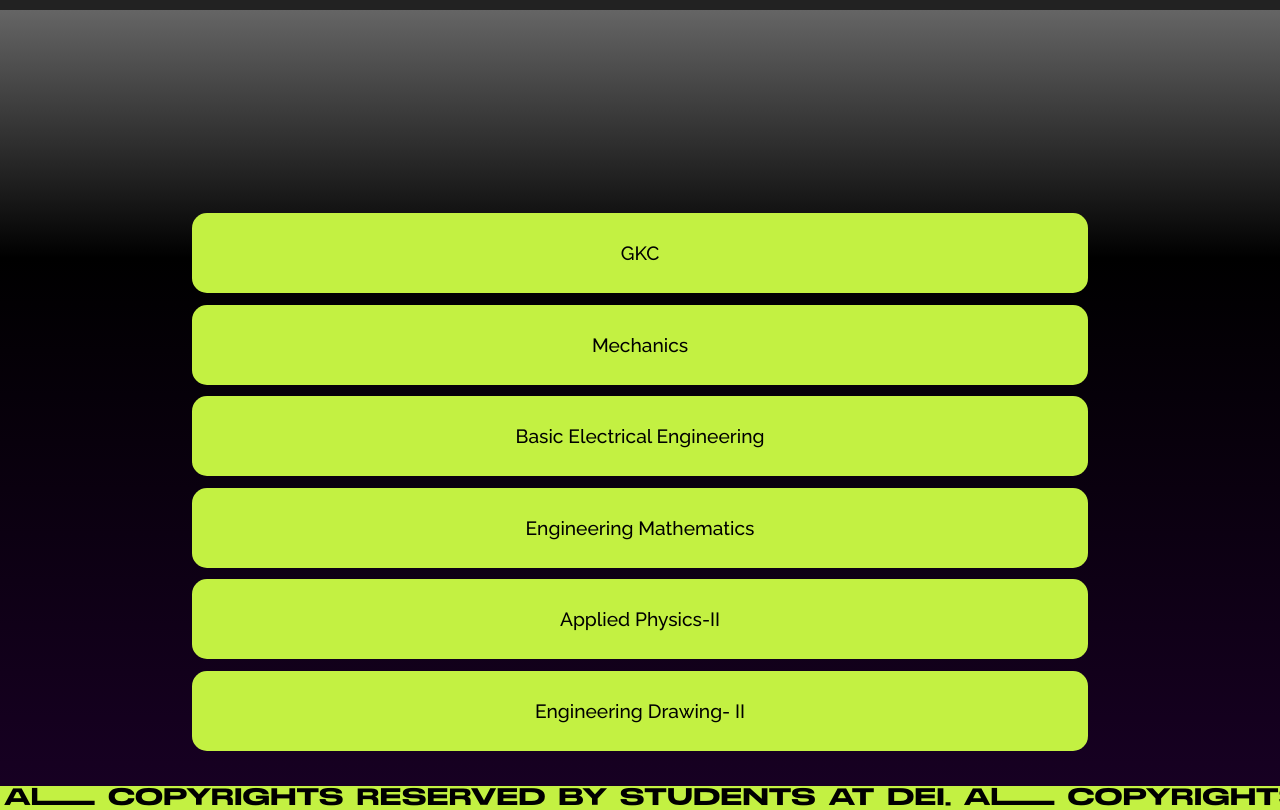
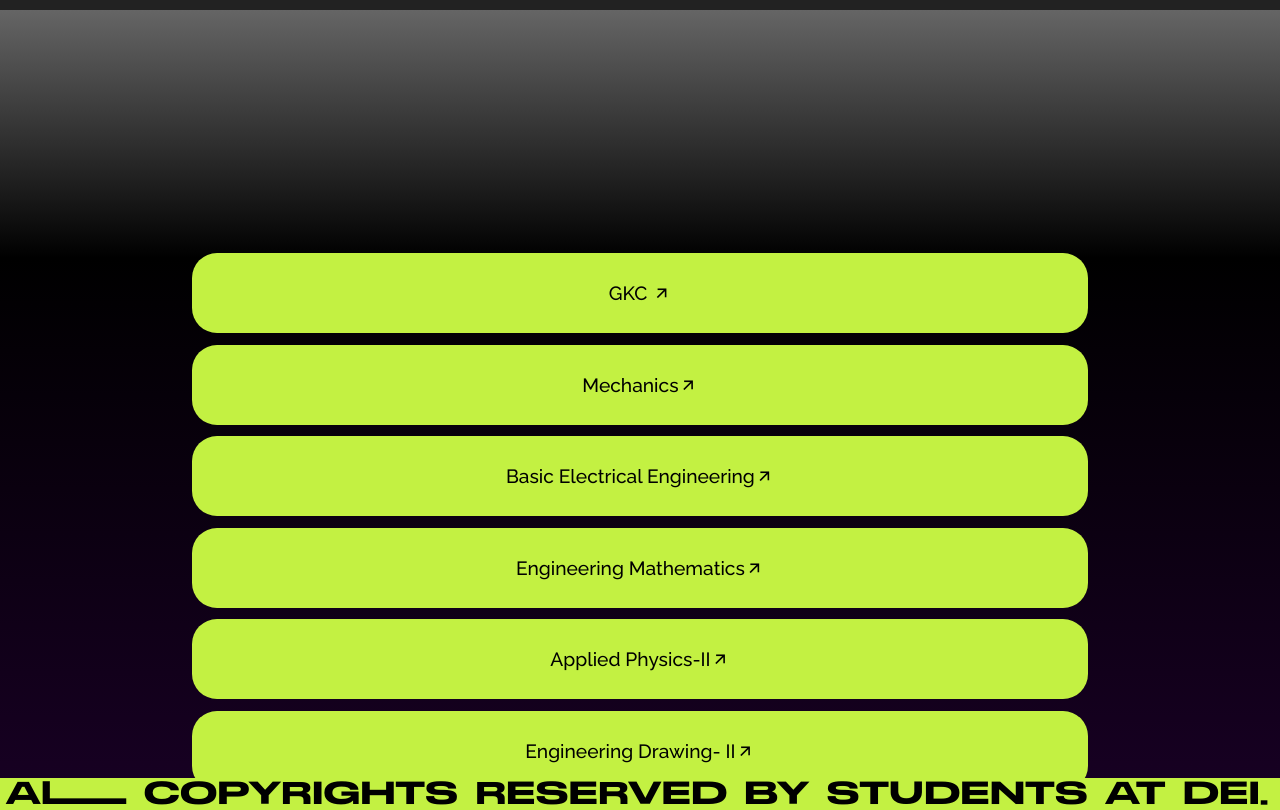
Before and after one commit to Harshit-Chaudhary-Arty/SnapStudy, a plain HTML site: page index.html in a window 1280 px wide. Shown: the part 46-856 px from the top of the page. Drawn offline with nearby package versions, Linux system fonts and the light colour scheme.

Commit message:
GKC page

```diff
--- a/index.html
+++ b/index.html
@@ -22,22 +22,22 @@
         <div id="page1" class="page">
             <div class="wrapper">
                 <div class="tabs" id="sub1">
-                    <a href="">GKC</a>
+                    <a href="GKC.html">GKC <i class="ri-arrow-right-up-line"></i></a>
                 </div>
                 <div class="tabs" id="sub2">
-                    <a href="">Mechanics</a>
+                    <a href="">Mechanics<i class="ri-arrow-right-up-line"></i></a>
                 </div>
                 <div class="tabs" id="sub3">
-                    <a href="">Basic Electrical Engineering</a>
+                    <a href="">Basic Electrical Engineering<i class="ri-arrow-right-up-line"></i></a>
                 </div>
                 <div class="tabs" id="sub4">
-                    <a href="">Engineering Mathematics</a>
+                    <a href="">Engineering Mathematics<i class="ri-arrow-right-up-line"></i></a>
                 </div>
                 <div class="tabs" id="sub5">
-                    <a href="">Applied Physics-II</a>
+                    <a href="">Applied Physics-II<i class="ri-arrow-right-up-line"></i></a>
                 </div>
                 <div class="tabs" id="sub6">
-                    <a href="">Engineering Drawing- II</a>
+                    <a href="">Engineering Drawing- II<i class="ri-arrow-right-up-line"></i></a>
                 </div>
             </div>
             <div id="footer">
--- a/style.css
+++ b/style.css
@@ -76,7 +76,7 @@ html , body{
     height: 10vh;
     background-color:#C3F142;
     color: rgb(0, 0, 0);
-    border-radius:15px;
+    border-radius:25px;
     display: flex;
     align-items: center;
     justify-content: space-evenly;
@@ -106,6 +106,10 @@ a{
     flex-direction: column;
     height: 70vh;
     margin-top: 15%;
+    position: absolute;
+    transform: translateX(-50%);
+    left: 50%;
+    top: 5vh;
 }
 
 #footer{
@@ -114,10 +118,10 @@ a{
     font-family: Face;
     position: absolute;
     bottom: 0%;
-
 }
 
 #footer h2{
+    font-size: 4vh;
     white-space: nowrap;
     font-weight: 200;
     animation-name: infinitescroll;
@@ -125,3 +129,7 @@ a{
     animation-timing-function: linear;
     animation-iteration-count: infinite;
 }
+
+#nav a{
+    color: white;
+}
```
Also changed, not shown: GKC.html (added, +29 -0 lines), welcome.html (deleted, +0 -17 lines).
